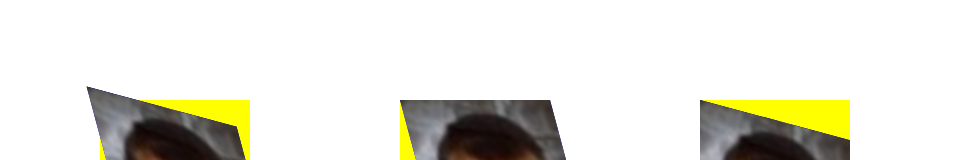
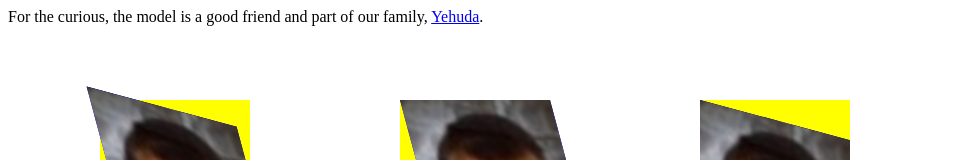
Before and after one commit to siteroller/crossbrowser.transform, a plain HTML site: page Demo/Demo.htm in a window 1280 px wide. Shown: the top 160 px of the page, without its empty margins (0-955 px from the left). Drawn offline with Linux system fonts and the light colour scheme.

Commit message:
Minor correction to the demo.
Signed-off-by: SamGoody <siteroller@gmail.com>

```diff
--- a/Demo/Demo.htm
+++ b/Demo/Demo.htm
@@ -8,7 +8,10 @@
 		window.addEvent('domready', function(){
 			new Transform().extendDOM();
 
-			var transforms = {skew:'15,15', skewX:'15, [0,0]', skewY:'15, [0,0]', translate:'15, 15', translateX:15, translateY:15, scale:2, scaleX:2, scaleY:2, rotate:'45, [0,0]', transform:'rotate(20deg) translate(15px,0) skewX(45deg)', matrix:135};
+			var transforms = {skew:'15,15', skewX:'15, [0,0]', skewY:'15, [0,0]', translate:'15, 15'
+							, translateX:15, translateY:15, scale:2, scaleX:2, scaleY:2, rotate:'45, [0,0]'
+							, transform:'rotate(20deg) translate(15px,0) skewX(45deg)', matrix:'[1.2,.5,.2,-1]'
+			};
 			var p = $('p'), body = $$('body')[0], i=-1;
 			Object.each(transforms, function(val,transform){
 				var styles = {styles:{top:100+((++i/3).floor()*300), left:100+(i%3)*300}}
@@ -31,8 +34,6 @@
 
 				body.adopt( new Element('div', styles).adopt(back, img, form) );
 			})
-			// var val = this.get('value').match(/^(?:(\d+)|(\[(?:\s*\d+\s*,){3,5}\s*\d+\s*\]))(?:,\s*(\d+)\s*)?(?:,\s*\[\s*(\d+)\s*,\s*(\d+)\s*\])?/);
-			// sign[transform]((val[1]||val[2].split(',')),val[3],[val[4],val[5]]);
 		});
 	</script>
 	<style type='text/css'>
@@ -45,5 +46,6 @@
 	</style>
 </head>
 <body>
+For the curious, the model is a good friend and part of our family, <a href='http://www.facebook.com/people/Yehuda-Gottesman/100000721930126'>Yehuda</a>.
 </body>
 </html>
```
